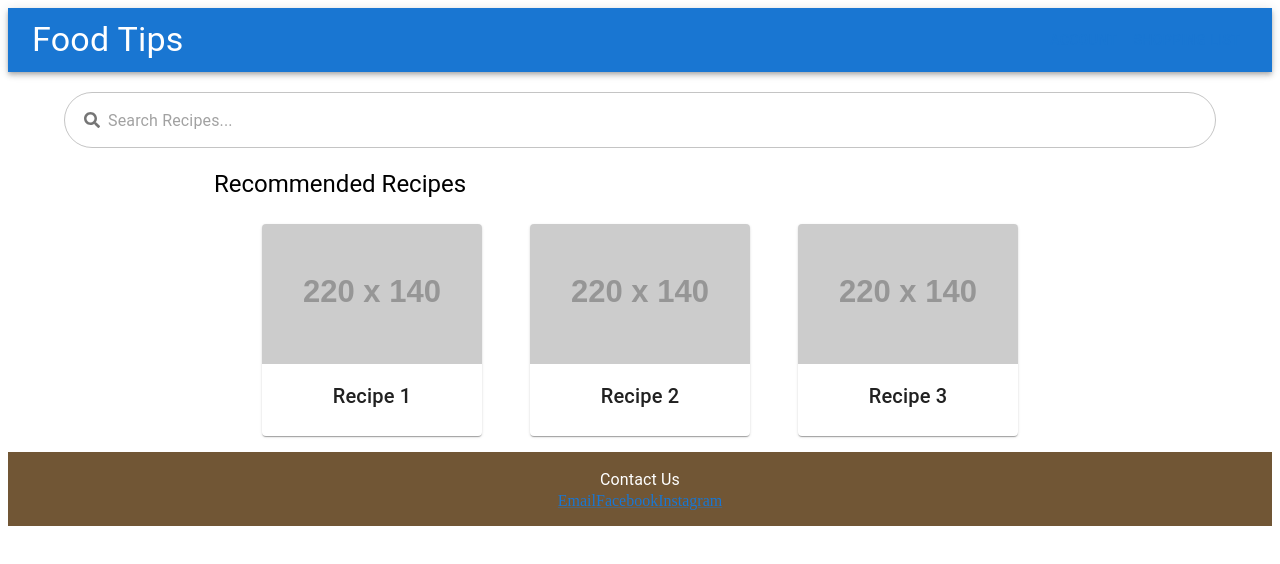
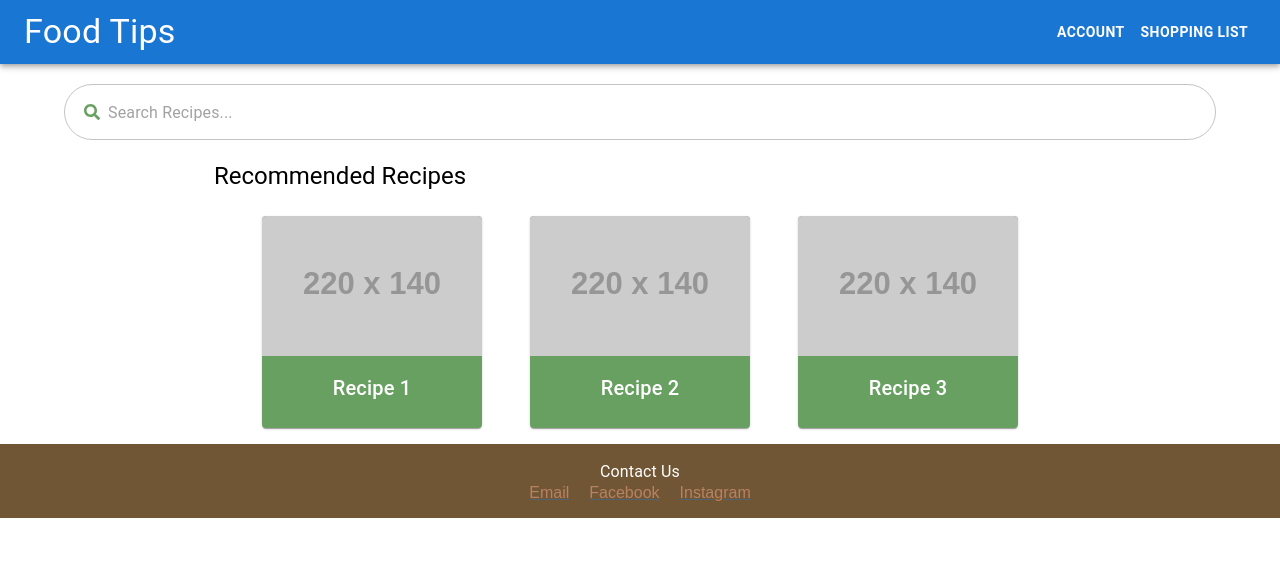
Before and after one commit to hungdojan/DesignOfWWW2024, a React (Create React App) app in the folder frontend/: page / in a window 1280 px wide. Shown: the top 564 px of the page. Built offline with nearby package versions, Linux system fonts and the light colour scheme.

Commit message:
Fixed css ordering for landing page

```diff
--- a/frontend/src/App.css
+++ b/frontend/src/App.css
@@ -3,6 +3,11 @@
   --my-light-brown: #B88262;
   --my-dark-brown: #715635;
   --my-light-green: #68A062;
+}
+
+body {
+  margin: 0;
+  font-family: Quicksand, sans-serif;
 }
 
 /* .App {
--- a/frontend/src/pages/landingPage/index.jsx
+++ b/frontend/src/pages/landingPage/index.jsx
@@ -13,10 +13,10 @@ const LandingPage = () => {
             Food Tips
           </Typography>
           {/* Navigation Buttons */}
-          <Button variant="text" className="button">
+          <Button variant="text" className="nav-button">
             Account
           </Button>
-          <Button variant="text" className="button">
+          <Button variant="text" className="nav-button">
             Shopping List
           </Button>
         </Toolbar>
@@ -48,7 +48,7 @@ const LandingPage = () => {
         <Typography variant="h5" gutterBottom>
           Recommended Recipes
         </Typography>
-        <Grid container spacing={2} justifyContent="center">
+        <Grid container spacing={2} className="box-grid">
           {[1, 2, 3].map((_, index) => (
             <Grid item key={index}>
               <Card className="recommended-card">
--- a/frontend/src/pages/landingPage/landingPage.css
+++ b/frontend/src/pages/landingPage/landingPage.css
@@ -4,12 +4,21 @@
 }
 
 /* Button styles */
-.button {
-    color: var(--my-light-brown);
+.header .nav-button {
+    color: white;
+    font-weight: bold;
+}
+
+.header .nav-button:hover {
+    color: black;
+}
+
+.box-grid {
+    justify-content: center;
 }
 
 /* Recommended card styles */
-.recommended-card {
+.box-grid .recommended-card {
     background-color: var(--my-light-green);
     color: #fff;
     margin: 16px;
@@ -30,7 +39,7 @@
 }
 
 /* Link styles */
-.link {
+.footer .link {
     margin: 0 10px;
     color: var(--my-light-brown);
 }
@@ -48,6 +57,6 @@
 }
 
 /* Search icon color */
-.search-icon {
+.search-bar-container .search-icon {
     color: var(--my-light-green);
 }
--- a/frontend/src/pages/shoppingListPage/index.jsx
+++ b/frontend/src/pages/shoppingListPage/index.jsx
@@ -11,7 +11,6 @@ import {
   ListItemSecondaryAction,
   Container,
   Paper,
-  Divider
 } from '@mui/material';
 import { Add, Remove, Delete, Edit } from '@mui/icons-material';
 
```
Also changed, not shown: 1 other file (tests, documents, lock files or other folders).
